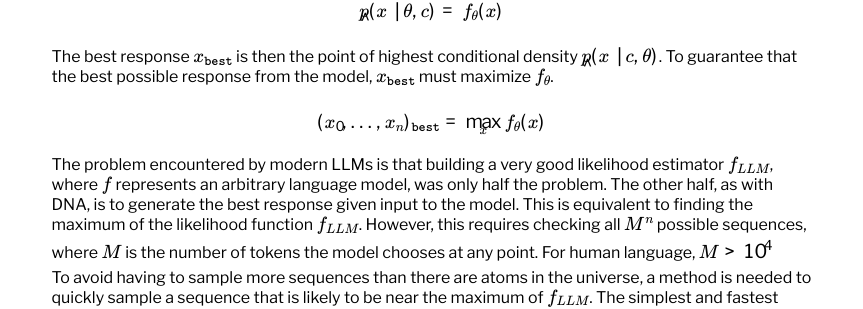
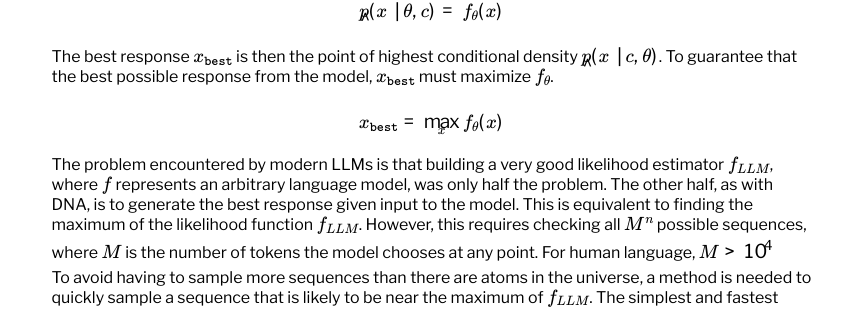
Before and after one commit to dan-sprague/dan-sprague.github.io, a Jekyll site: the page built from _posts/2025-02-02-llmthinking.markdown, in a window 1280 px wide. Shown: the part 1040-1349 px from the top of the page, without its empty margins (201-1064 px from the left). Built offline with Jekyll 4.4.1, drawn with Linux system fonts in a browser that asks for light colours; formulas are drawn with MathJax 3.

Commit message:
fixed bug

```diff
--- a/_posts/2025-02-02-llmthinking.markdown
+++ b/_posts/2025-02-02-llmthinking.markdown
@@ -31,7 +31,7 @@
 
 The best response $x_{\texttt{best}}$ is then the point of highest conditional density $\hat{p}(x \mid c,\theta)$. To guarantee that the best possible response from the model, $x_{\texttt{best}}$ must maximize $f_\theta$.
 
-$$(x_0,...,x_n)_{\texttt{best}} = \max_{x} f_\theta(x)$$
+$$x_{\texttt{best}} = \max_{x} f_\theta(x)$$
 
 The problem encountered by modern LLMs is that building a very good likelihood estimator $f_{LLM}$, where $f$ represents an arbitrary language model, was only half the problem. The other half, as with DNA, is to generate the best response given input to the model. This is equivalent to finding the maximum of the likelihood function $f_{LLM}$. However, this requires checking all $M^n$ possible sequences, where $M$ is the number of tokens the model chooses at any point. For human language, $M > 10^4$<br>
 
```
